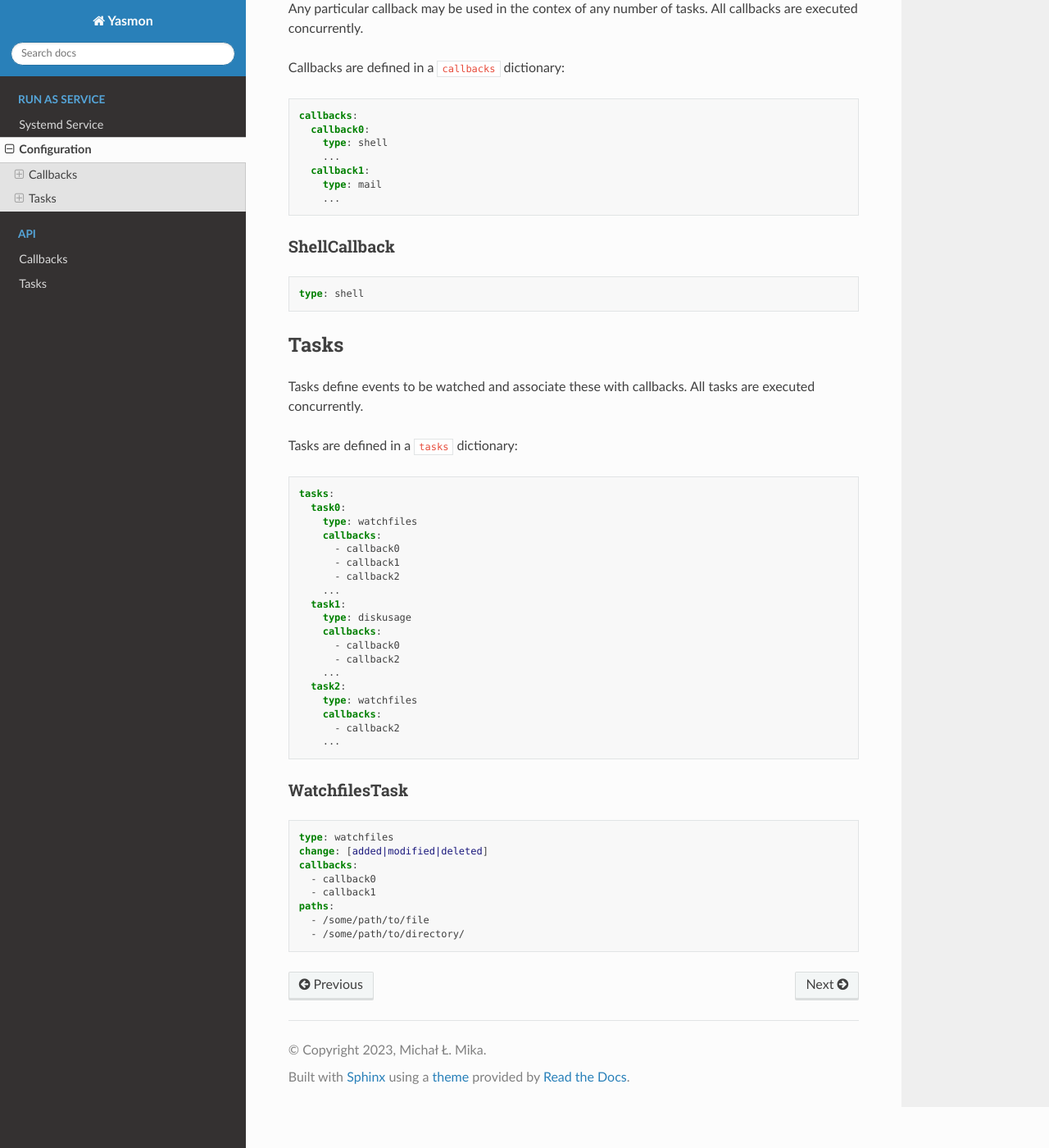
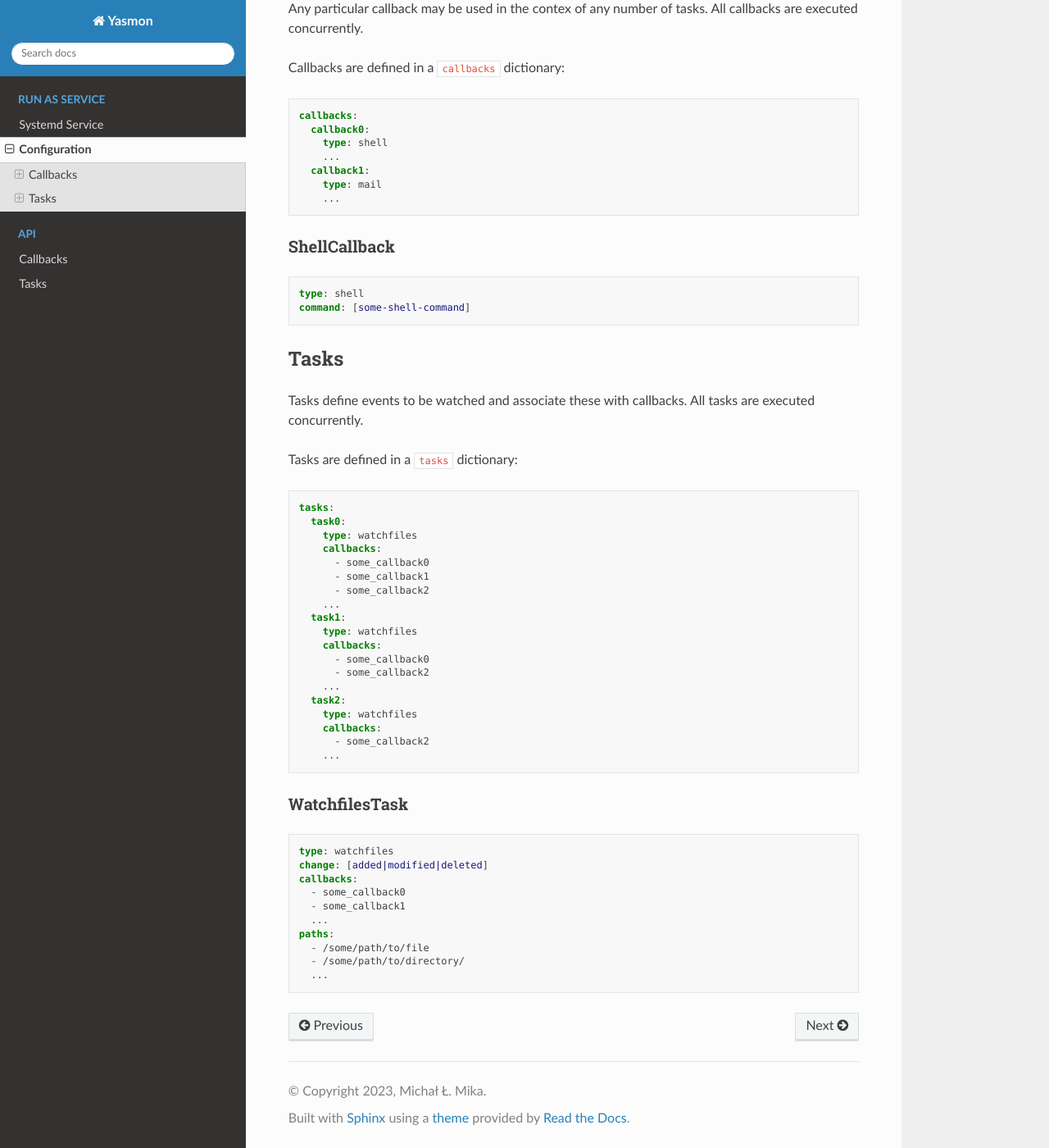
Before and after one commit to m1ka05/yasmon, a Sphinx documentation site: the page built from docs/source/service/config.rst, in a window 1280 px wide and 1400 px high, scrolled down 1003 px. Shown: the whole window at 82% size. Built offline with Sphinx 7.4.7 and the Read the Docs theme 2.0.0, drawn with Linux system fonts in a browser that asks for light colours.

Commit message:
docs: wip

```diff
--- a/docs/source/index.rst
+++ b/docs/source/index.rst
@@ -50,7 +50,6 @@ Callbacks
 
 .. toctree::
    :caption: Run as service
-   :maxdepth: 5
    :hidden:
 
    service/service
@@ -58,7 +57,6 @@ Callbacks
 
 .. toctree::
    :caption: API
-   :maxdepth: 5
    :hidden:
 
    api/callbacks
--- a/docs/source/service/config.rst
+++ b/docs/source/service/config.rst
@@ -70,6 +70,7 @@ ShellCallback
 .. code-block:: yaml
 
   type: shell
+  command: [some-shell-command]
 
 Tasks
 -----
@@ -85,20 +86,20 @@ Tasks are defined in a ``tasks`` dictionary:
     task0:
       type: watchfiles
       callbacks:
-        - callback0
-        - callback1
-        - callback2
+        - some_callback0
+        - some_callback1
+        - some_callback2
       ...
     task1:
-      type: diskusage
+      type: watchfiles
       callbacks:
-        - callback0
-        - callback2
+        - some_callback0
+        - some_callback2
       ...
     task2:
       type: watchfiles
       callbacks:
-        - callback2
+        - some_callback2
       ...
 
 
@@ -110,8 +111,10 @@ WatchfilesTask
   type: watchfiles
   change: [added|modified|deleted]
   callbacks:
-    - callback0
-    - callback1
+    - some_callback0
+    - some_callback1
+    ...
   paths:
     - /some/path/to/file
     - /some/path/to/directory/
+    ...
```
